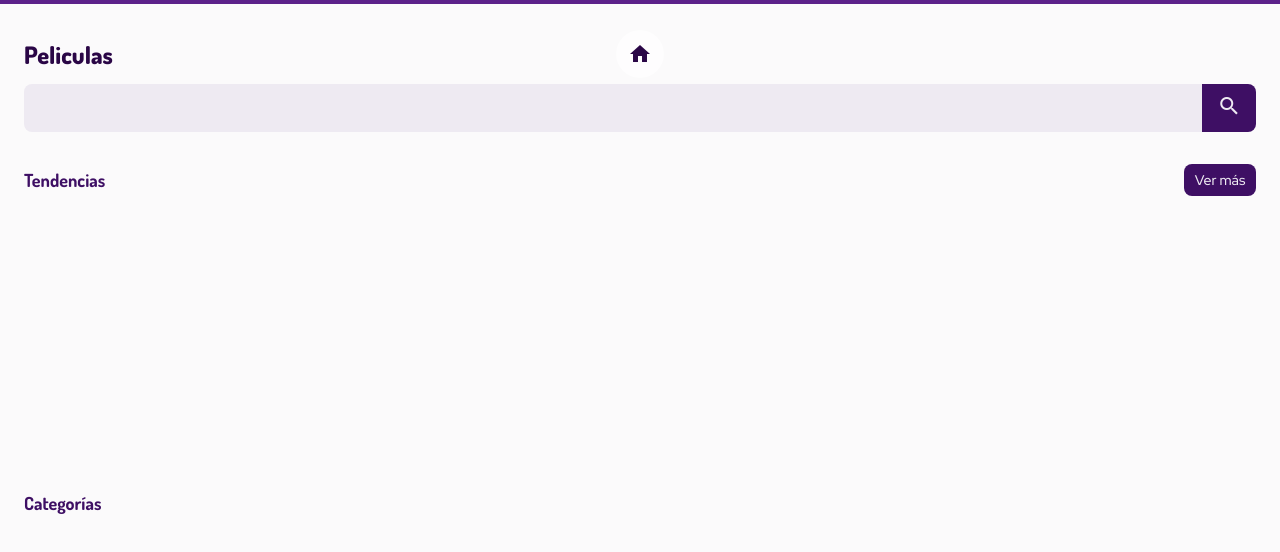
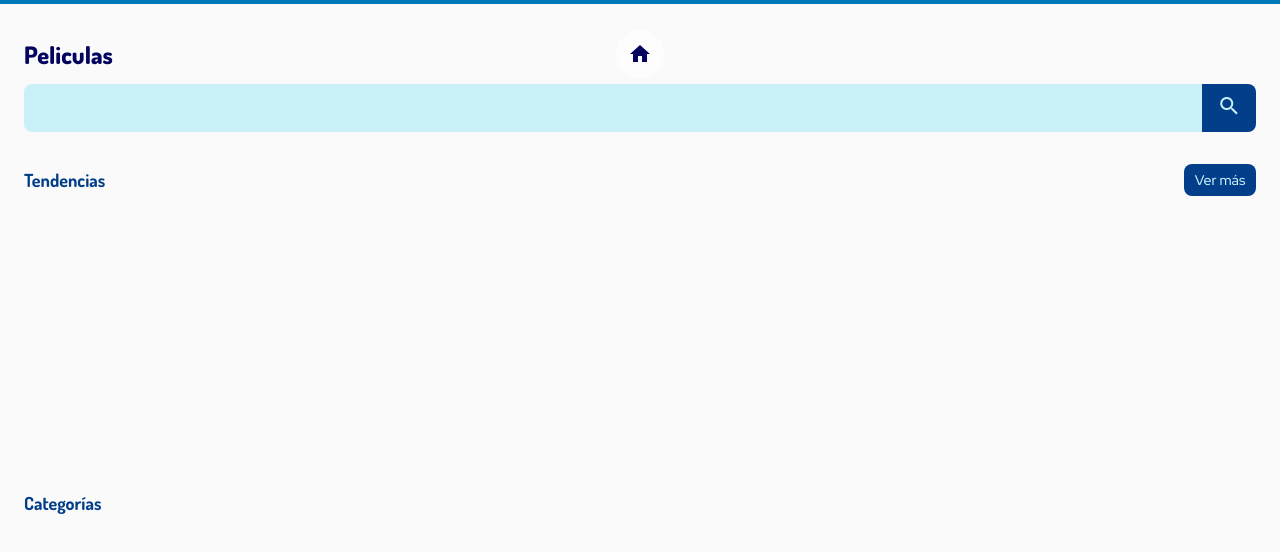
Before and after one commit to santiagoferrerb/movie-app, a website: page source/index.html in a window 1280 px wide. Drawn offline with nearby package versions, Linux system fonts and the light colour scheme; no server answers.

Commit message:
mejoras UI

```diff
--- a/source/styles/app.css
+++ b/source/styles/app.css
@@ -110,19 +110,19 @@ body {
 
 :root {
   --purple-light-1: #FBFAFB;
-  --purple-light-2: #EEEAF2;
-  --purple-medium-1: #AA83C8;
-  --purple-medium-2: #8B48BF;
-  --purple-medium-3: #5C218A;
-  --purple-dark-1: #3E0F64;
-  --purple-dark-2: #2A0646;
+  --purple-light-2: #caf0f8;
+  --purple-medium-1: #00b4d8;
+  --purple-medium-2: #0096c7;
+  --purple-medium-3: #0077b6;
+  --purple-dark-1: #023e8a;
+  --purple-dark-2: #03045e;
 
-  --yellow: #EECC75;
-  --green: #CAD297;
-  --aqua: #B7EAC5;
-  --lightBlue: #A2EEE5;
-  --darkBlue: #8EA2EA;
-  --red: #F09D9D;
+  --yellow: #FFEF00;
+  --green: #DFFF00;
+  --aqua: #0FFFFF;
+  --lightBlue: #00BFFF;
+  --darkBlue: #007BA7;
+  --red: #FF4F00;
 
   --font-family-titles: 'Dosis', sans-serif;
   --font-family-text: 'Red Hat Display', sans-serif;
@@ -383,7 +383,7 @@ button {
   color: transparent;
   /* TODO: cambiar color por ID de la categoría */
   background-color: var(--idColor);
-  border-radius: 8px;
+  border-radius: 50%;
   margin-right: 8px;
   width: 8px;
   height: 8px;
```
